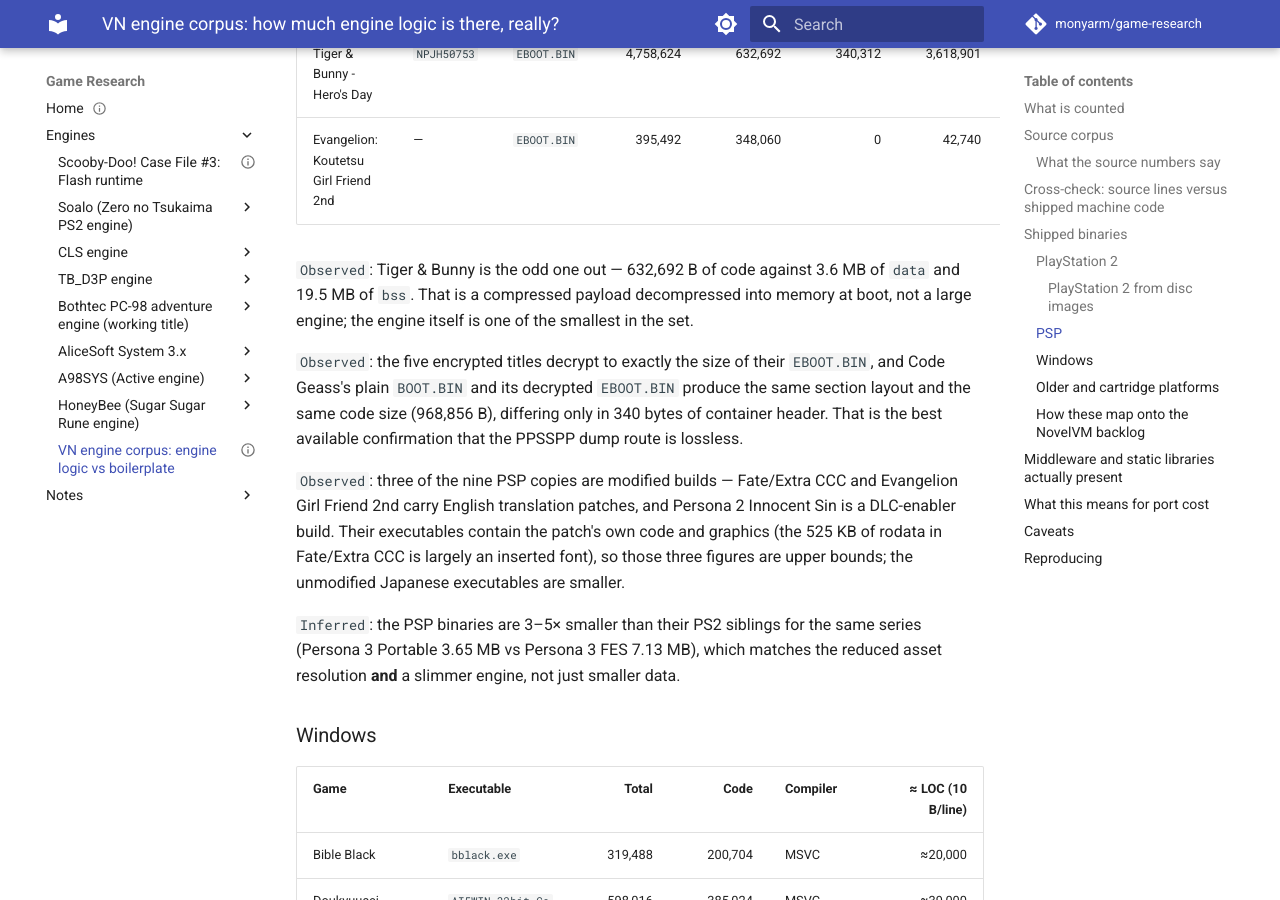
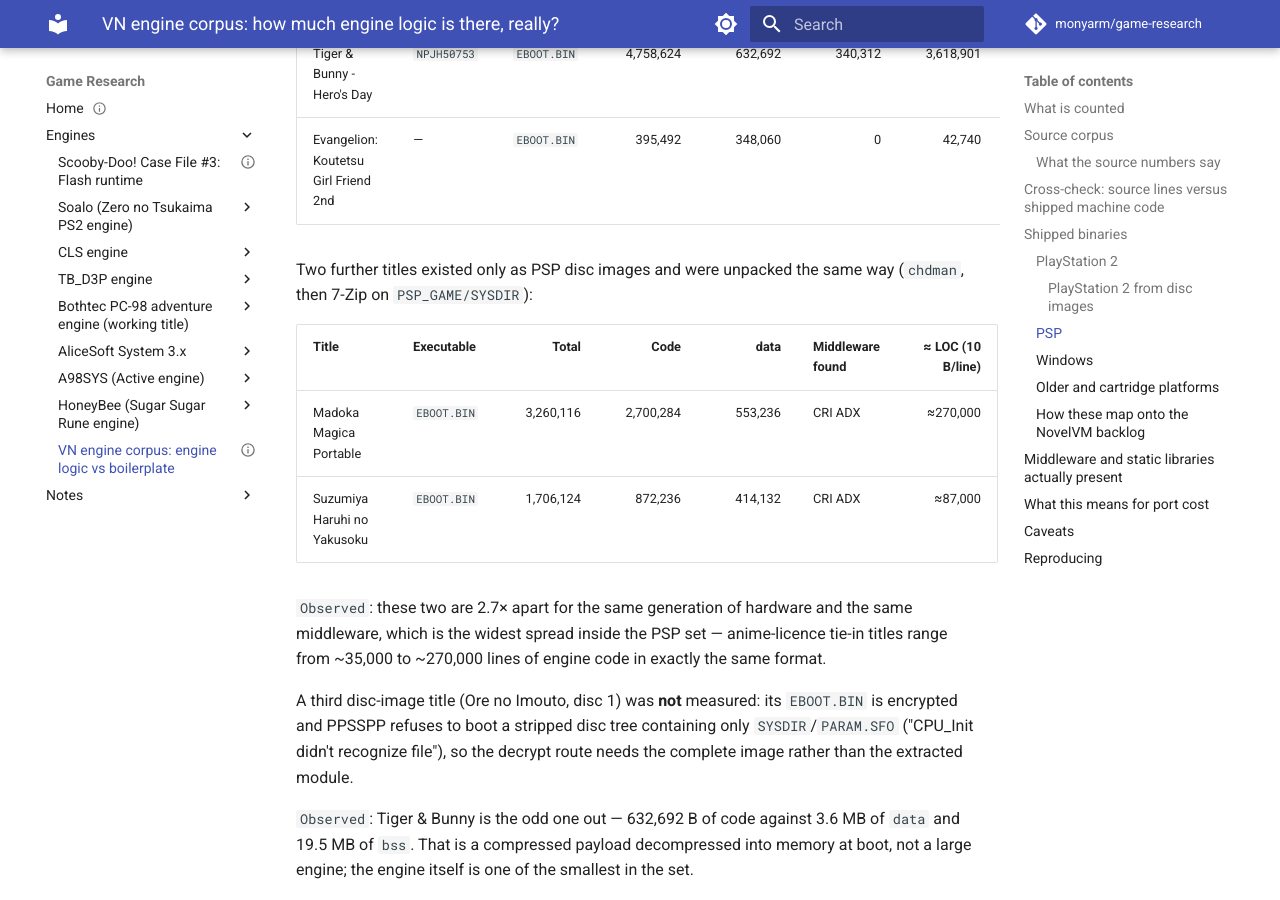
Before and after one commit to monyarm/game-research, an MkDocs documentation site: the page built from docs/engines/vn-engine-corpus.md, in a window 1280 px wide and 900 px high, scrolled down 8705 px. Built offline with MkDocs 1.6.1 and Material for MkDocs 9.7.7, drawn with Linux system fonts in a browser that asks for light colours; comment, search, counter and statistics services are not loaded; some of the changed text lies outside the part shown.

Commit message:
docs: add Madoka and Haruhi PSP measurements
Two more PSP titles unpacked from disc images: Madoka Magica Portable
(2.70 MB of code) and Suzumiya Haruhi no Yakusoku (0.87 MB), the widest
spread within the PSP set. Records why Ore no Imouto could not be
decrypted without the full disc image.

```diff
--- /dev/null
+++ b/docs/data/vn-corpus/executables-psp-remote.csv
@@ -0,0 +1,3 @@
+file,format,total,code,text,rodata,data,bss,imports,signals
+psp-remote/haruhi/SYSDIR/EBOOT.BIN,ELF,1706124,872236,871092,0,414132,0,,middleware:CRI ADX
+psp-remote/madoka/SYSDIR/EBOOT.BIN,ELF,3260116,2700284,2698268,0,553236,0,,middleware:CRI ADX
--- a/docs/engines/vn-engine-corpus.md
+++ b/docs/engines/vn-engine-corpus.md
@@ -250,6 +250,23 @@ four ship plain ELFs already (their `BOOT.BIN` files are zero-filled placeholder
 | Tiger & Bunny - Hero's Day | `NPJH50753` | `EBOOT.BIN` | 4,758,624 | 632,692 | 340,312 | 3,618,901 | — | ≈63,000 |
 | Evangelion: Koutetsu Girl Friend 2nd | — | `EBOOT.BIN` | 395,492 | 348,060 | 0 | 42,740 | — | ≈35,000 |
 
+Two further titles existed only as PSP disc images and were unpacked the same way
+(`chdman`, then 7-Zip on `PSP_GAME/SYSDIR`):
+
+| Title | Executable | Total | Code | data | Middleware found | ≈ LOC (10 B/line) |
+| --- | --- | ---: | ---: | ---: | --- | ---: |
+| Madoka Magica Portable | `EBOOT.BIN` | 3,260,116 | 2,700,284 | 553,236 | CRI ADX | ≈270,000 |
+| Suzumiya Haruhi no Yakusoku | `EBOOT.BIN` | 1,706,124 | 872,236 | 414,132 | CRI ADX | ≈87,000 |
+
+`Observed`: these two are 2.7× apart for the same generation of hardware and the same
+middleware, which is the widest spread inside the PSP set — anime-licence tie-in titles
+range from ~35,000 to ~270,000 lines of engine code in exactly the same format.
+
+A third disc-image title (Ore no Imouto, disc 1) was **not** measured: its `EBOOT.BIN` is
+encrypted and PPSSPP refuses to boot a stripped disc tree containing only
+`SYSDIR`/`PARAM.SFO` ("CPU_Init didn't recognize file"), so the decrypt route needs the
+complete image rather than the extracted module.
+
 `Observed`: Tiger & Bunny is the odd one out — 632,692 B of code against 3.6 MB of
 `data` and 19.5 MB of `bss`. That is a compressed payload decompressed into memory at
 boot, not a large engine; the engine itself is one of the smallest in the set.
```
Also changed, not shown: other parts of docs/engines/vn-engine-corpus.md (+1 -1 lines), 1 other file.
